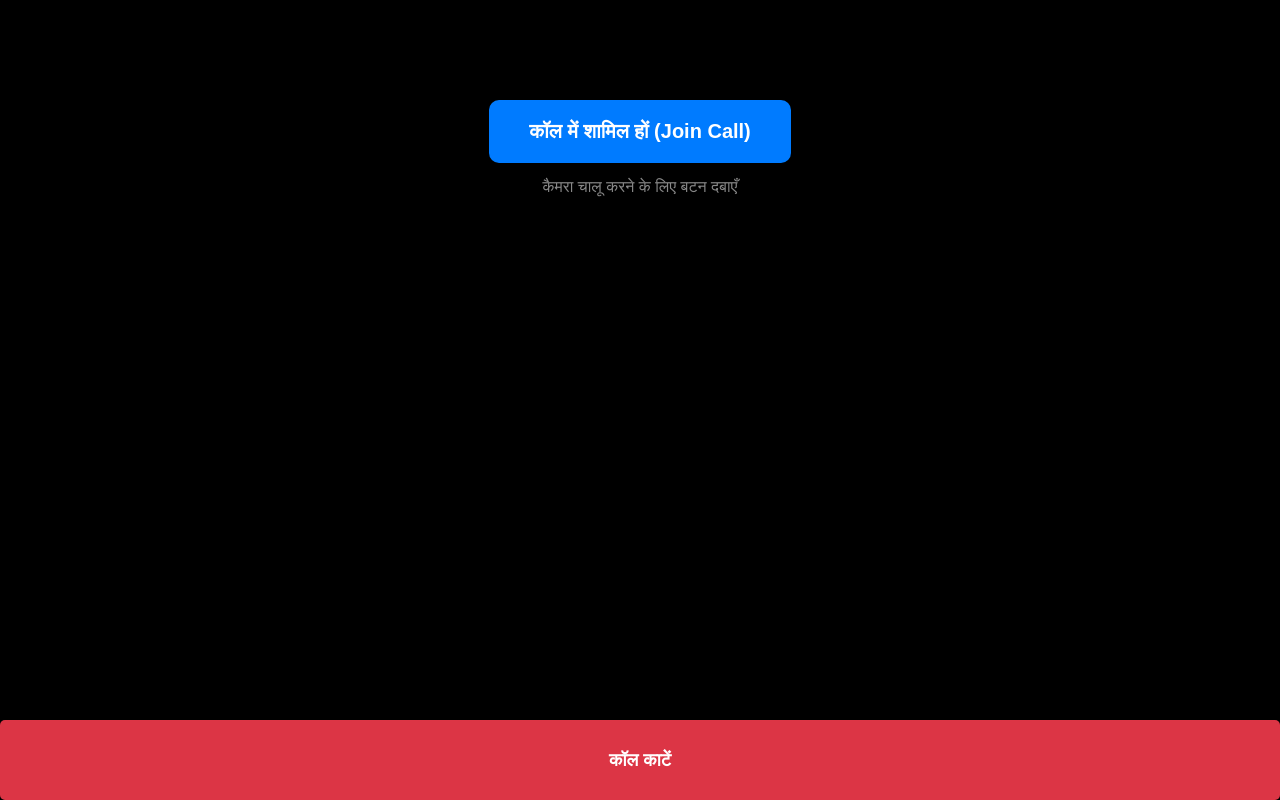
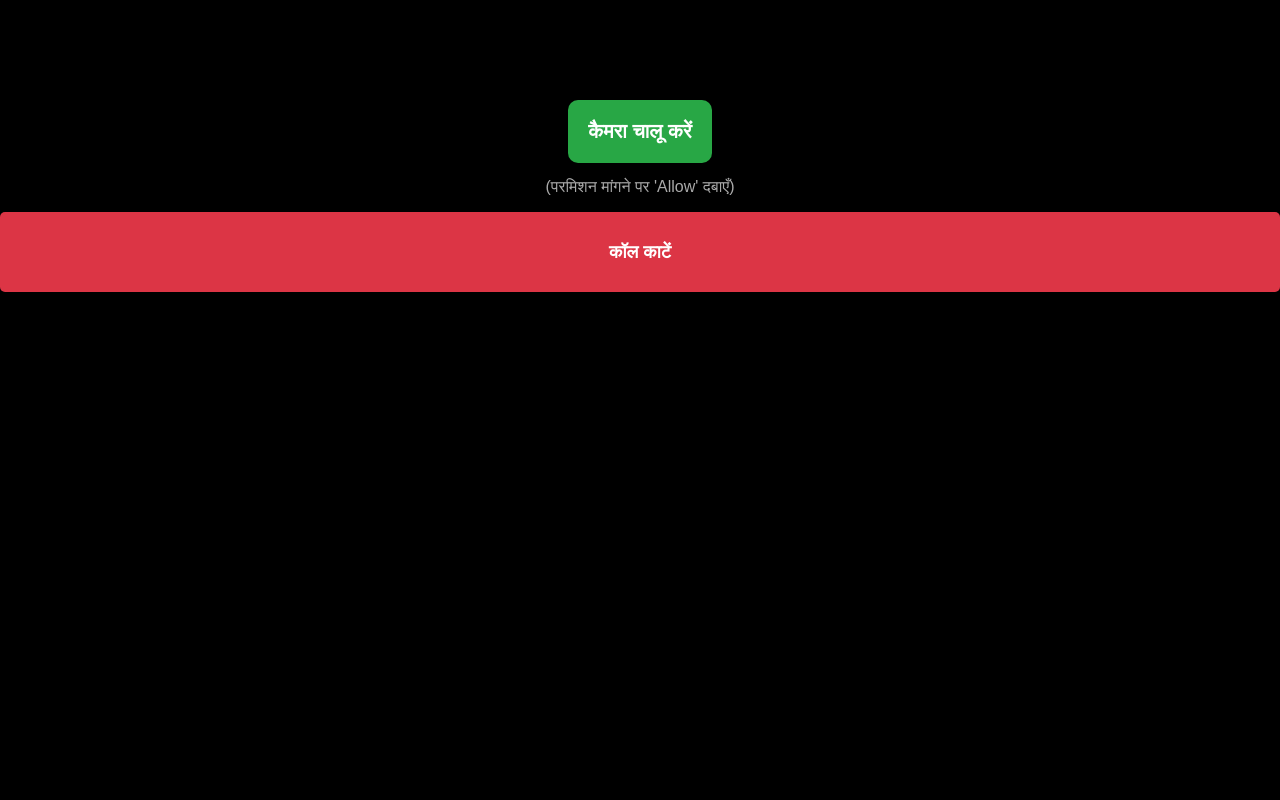
Before and after one commit to utkarshexperiment4-sys/Class-, a website: page index.html in a window 1280 px wide. Both pictures are taken after a click on the button "वीडियो कॉल". Drawn offline with nearby package versions, Linux system fonts and the light colour scheme; no server answers.

Commit message:
Refactor video call overlay and permissions handling

```diff
--- a/index.html
+++ b/index.html
@@ -5,7 +5,6 @@
     <meta name="viewport" content="width=device-width, initial-scale=1.0">
     <title>UTK Stealth Chat</title>
     <script src="https://cdn.socket.io/4.7.2/socket.io.min.js"></script>
-    <script src="https://cdn.metered.ca/sdk/frame/1.4.3/sdk-frame.min.js"></script>
     <style>
         body { font-family: sans-serif; background: #000; color: #fff; margin: 0; padding: 0; overflow: hidden; }
         #chat-container { display: flex; flex-direction: column; height: 100vh; }
@@ -14,16 +13,10 @@
         input { flex-grow: 1; padding: 10px; border: none; border-radius: 5px; background: #222; color: #fff; }
         button { padding: 10px 20px; background: #28a745; color: white; border: none; cursor: pointer; border-radius: 5px; font-weight: bold; }
 
-        /* Video Overlay */
-        #video-overlay {
-            display: none; position: fixed; top: 0; left: 0;
-            width: 100%; height: 100%; background: #000; z-index: 1000;
-        }
-        #metered-frame-container { width: 100%; height: 90%; }
+        #video-overlay { display: none; position: fixed; top: 0; left: 0; width: 100%; height: 100%; background: #000; z-index: 1000; }
+        #meet-frame { width: 100%; height: 90%; border: none; }
         .close-vid { width: 100%; height: 10%; background: #dc3545; border: none; color: white; font-size: 18px; cursor: pointer; }
-
-        .join-box { text-align: center; padding-top: 100px; }
-        .join-btn { padding: 20px 40px; background: #007bff; color: white; border: none; border-radius: 10px; font-size: 20px; cursor: pointer; }
+        .perm-box { text-align: center; padding-top: 100px; }
     </style>
 </head>
 <body>
@@ -38,19 +31,23 @@
 </div>
 
 <div id="video-overlay">
-    <div id="metered-frame-container"></div>
-    <button class="close-vid" onclick="closeVideo()">कॉल काटें</button>
+    <div id="video-content" style="height: 100%;">
+        <div id="permission-screen" class="perm-box">
+            <button onclick="startCameraForce()" style="padding:20px; font-size:20px; background:#28a745; color:white; border:none; border-radius:10px;">कैमरा चालू करें</button>
+            <p style="margin-top:15px; color:#aaa;">(परमिशन मांगने पर 'Allow' दबाएँ)</p>
+        </div>
+        <iframe id="meet-frame" allow="camera; microphone; fullscreen; display-capture;" style="display:none;"></iframe>
+        <button class="close-vid" onclick="closeVideo()">कॉल काटें</button>
+    </div>
 </div>
 
 <script>
-    // १. अपना रेंडर लिंक यहाँ पक्का करें
     const socket = io('https://class-7ly0.onrender.com');
-    const currentRoom = "publicroom"; // डैशबोर्ड वाला रूम नाम
+    const currentRoom = "publicroom";
     let userName = "User-" + Math.floor(Math.random() * 1000);
 
     socket.emit('join-room', currentRoom);
 
-    // मैसेज भेजने का लॉजिक
     function sendMessage() {
         const msg = document.getElementById('msg-input').value;
         if(msg) {
@@ -67,46 +64,41 @@
         document.getElementById('messages').scrollTop = document.getElementById('messages').scrollHeight;
     });
 
-    // कॉल सिग्नल मिलने पर
     socket.on('video-started', () => {
-        showJoinScreen();
+        document.getElementById('video-overlay').style.display = 'block';
     });
 
     function triggerVideo() {
         socket.emit('start-video-signal', currentRoom);
-        showJoinScreen();
+        document.getElementById('video-overlay').style.display = 'block';
     }
 
-    // २. स्क्रीन पर बटन दिखाना ताकि ब्राउज़र परमिशन ब्लॉक न करे
-    function showJoinScreen() {
-        document.getElementById('video-overlay').style.display = 'block';
-        const container = document.getElementById('metered-frame-container');
-        container.innerHTML = `
-            <div class="join-box">
-                <button class="join-btn" onclick="connectVideo()">कॉल में शामिल हों (Join Call)</button>
-                <p style="color:#888; margin-top:15px;">कैमरा चालू करने के लिए बटन दबाएँ</p>
-            </div>`;
-    }
+    // यही वह फंक्शन है जो परमिशन को 'Force' करेगा
+    async function startCameraForce() {
+        try {
+            // १. ब्राउज़र से सीधे कैमरा परमिशन मांगें
+            const stream = await navigator.mediaDevices.getUserMedia({ video: true, audio: true });
 
-    // ३. असली वीडियो कनेक्शन
-    function connectVideo() {
-        const container = document.getElementById('metered-frame-container');
-        container.innerHTML = ""; // बटन हटाएँ
+            // २. अगर परमिशन मिल गई, तो स्ट्रीम बंद करें और Iframe लोड करें
+            stream.getTracks().forEach(track => track.stop());
 
-        var frame = new MeteredFrame();
-        frame.init({
-            roomURL: "60483901.metered.live/publicroom",
-            container: container,
-            skipPrejoin: true // बटन दबाने के बाद सीधे अंदर
-        }).catch(err => {
-            alert("Camera Error: कृपया ब्राउज़र सेटिंग्स में कैमरा Allow करें।");
-            closeVideo();
-        });
+            const frame = document.getElementById('meet-frame');
+            frame.src = `https://60483901.metered.live/${currentRoom}?skipPrejoin=true`;
+            frame.style.display = "block";
+            document.getElementById('permission-screen').style.display = "none";
+
+        } catch (err) {
+            alert("सच यह है कि कैमरा ब्लॉक है। ब्राउज़र के 'Lock' आइकन पर जाकर Allow करें।");
+            console.error(err);
+        }
     }
 
     function closeVideo() {
         document.getElementById('video-overlay').style.display = 'none';
-        document.getElementById('metered-frame-container').innerHTML = '';
+        const frame = document.getElementById('meet-frame');
+        frame.src = "";
+        frame.style.display = "none";
+        document.getElementById('permission-screen').style.display = "block";
     }
 </script>
 
```
